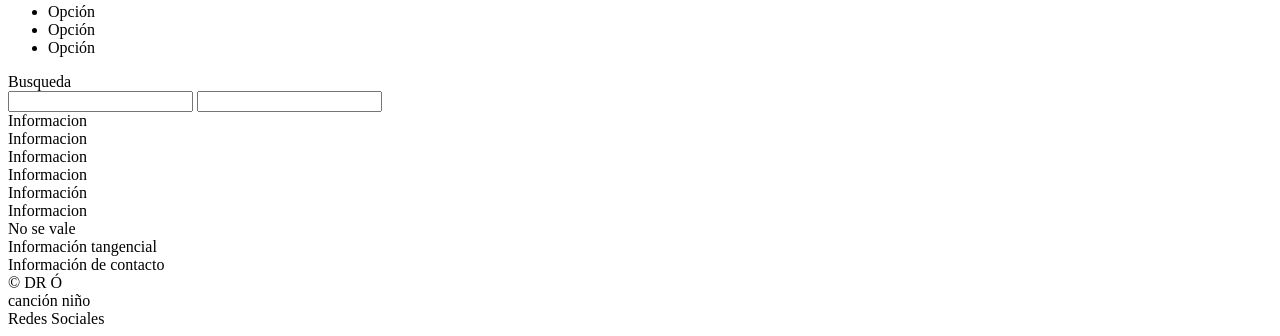
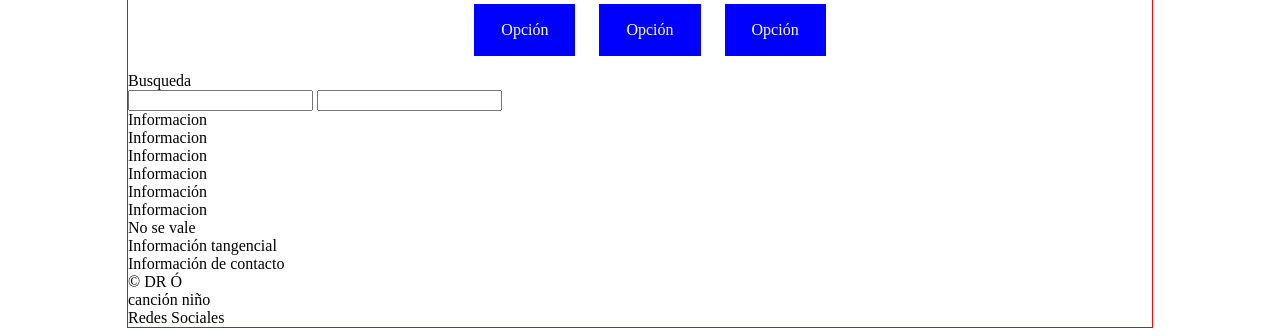
Before and after one commit to EmmaDanielaP/pw22431213, a plain HTML site: page pw22431213/html5.html in a window 1280 px wide. Shown: the part 709-1045 px from the top of the page. Drawn offline with Linux system fonts and the light colour scheme.

Commit message:
Se realizaron cambios el 5 de septiembre

```diff
--- /dev/null
+++ b/pw22431213/css/estilos.css
@@ -0,0 +1,23 @@
+body{
+    border: 1px solid red;
+    font-size: 16px;
+    margin: 0px auto;
+    max-width: 1024px;
+
+}
+header nav ul{
+    text-align: center;
+}
+header nav ul li{
+    background-color: blue;
+    color: white;
+    border: 1px solid blue;
+    display: inline-block;
+    margin-right: 20px;
+    padding: 16px 26px;
+}
+header nav ul li:hover{
+    background-color: white;
+    color: blue;
+}
+/*margenes internos de una caja se llama padding*/
--- a/pw22431213/html5.html
+++ b/pw22431213/html5.html
@@ -6,6 +6,9 @@
     <meta charset="UTF-8">
     <meta name="viewport" content="width=device-width, initial-scale=1.0">
     <title>Document HTML5</title>
+     <!-- conecto css con html -->
+    <link rel="stylesheet" href="css/estilos.css">
+
 </head>
 <body>
     <header>
```
Also changed, not shown: pw22431213/index.html (+1 -0 lines), 1 other file.
